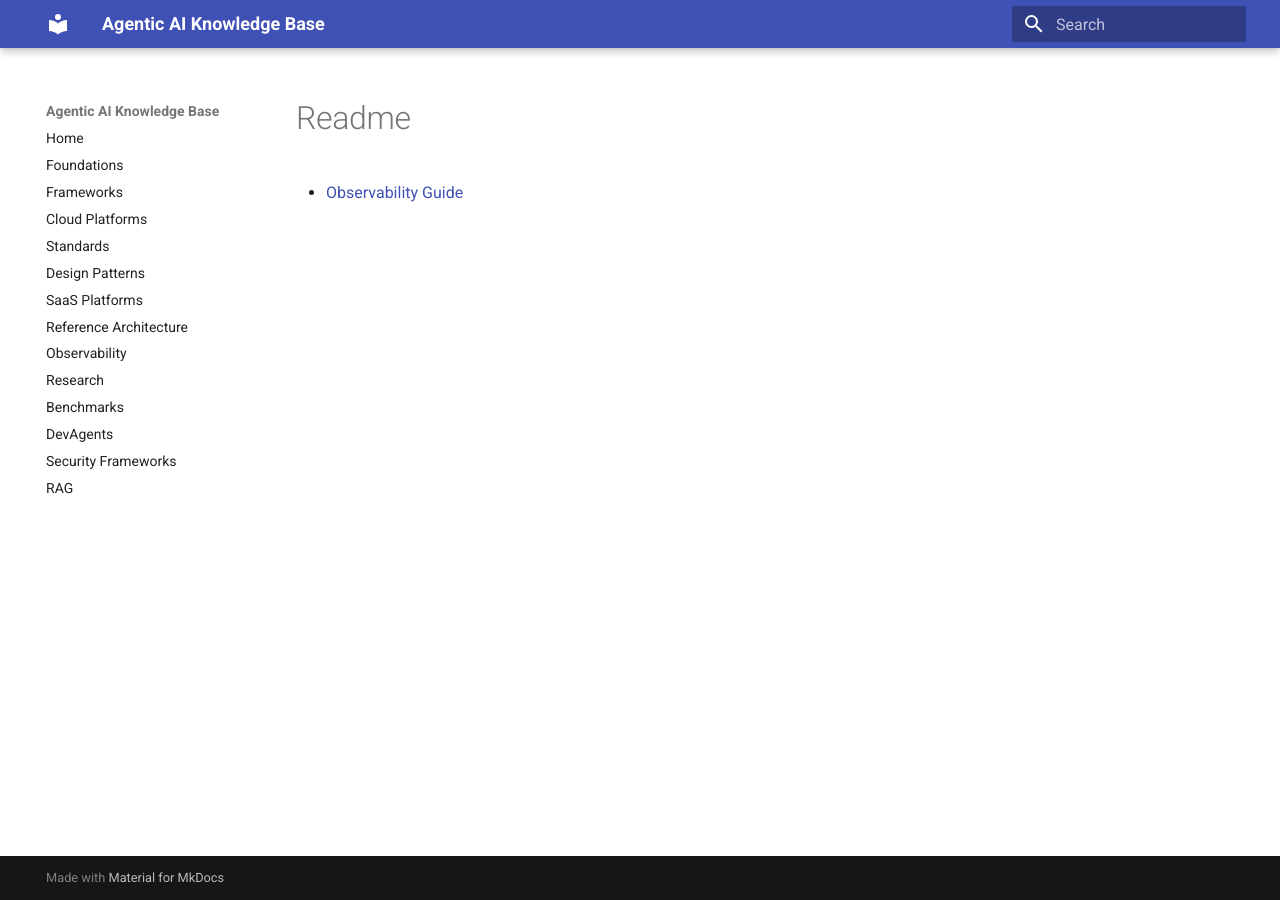
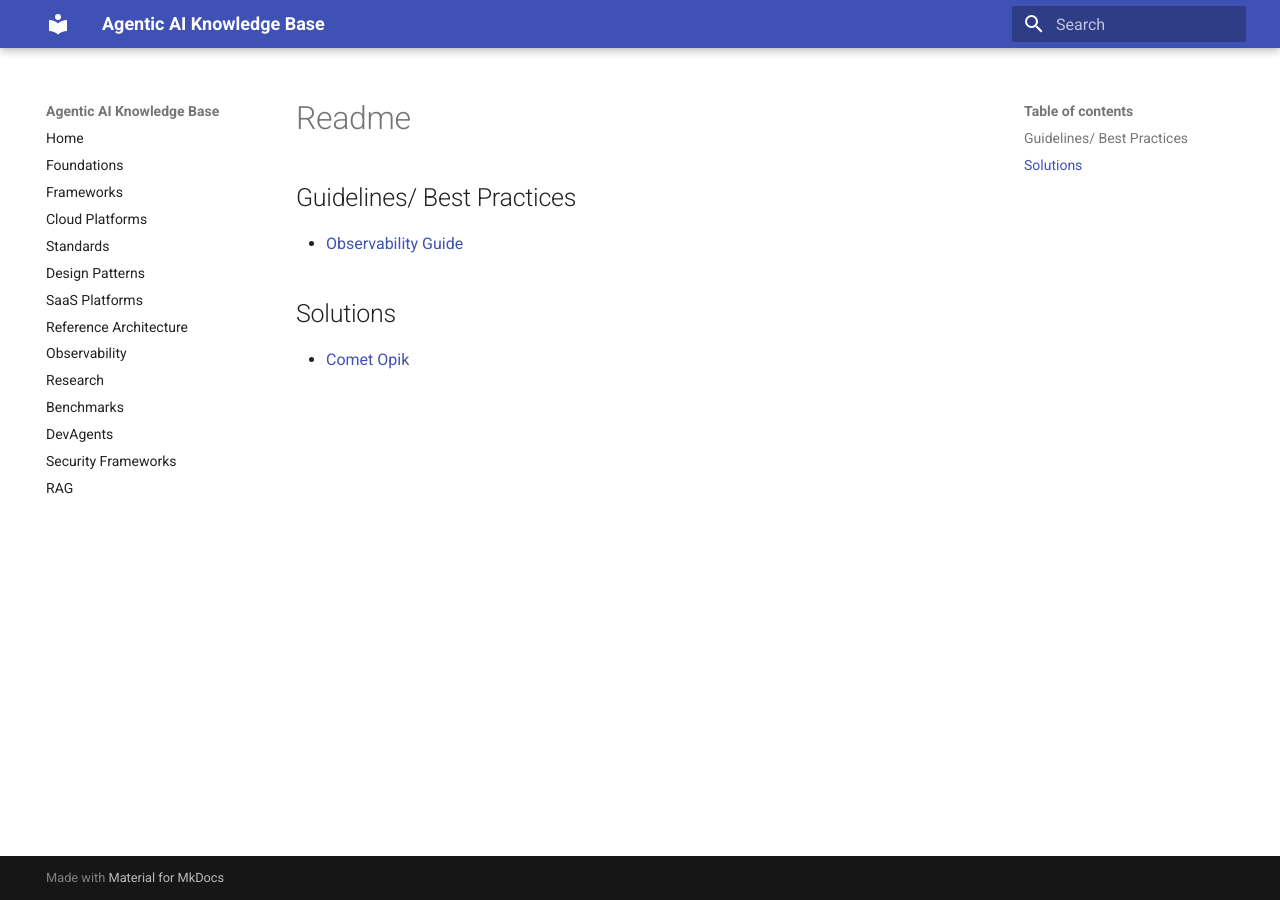
Before and after one commit to ankurkumarz/agentic-ai-knowledge-base, an MkDocs documentation site: the page built from docs/Observability/Readme.md, in a window 1280 px wide. Built offline with MkDocs 1.6.1 and Material for MkDocs 9.7.7, drawn with Linux system fonts in a browser that asks for light colours.

Commit message:
Update Readme.md

```diff
--- a/docs/Observability/Readme.md
+++ b/docs/Observability/Readme.md
@@ -1,3 +1,8 @@
 
+## Guidelines/ Best Practices
 
 - [Observability Guide](https://www.confident-ai.com/blog/what-is-llm-observability-the-ultimate-llm-monitoring-guide)
+
+## Solutions
+
+- [Comet Opik](https://www.comet.com/docs/opik/)
```
